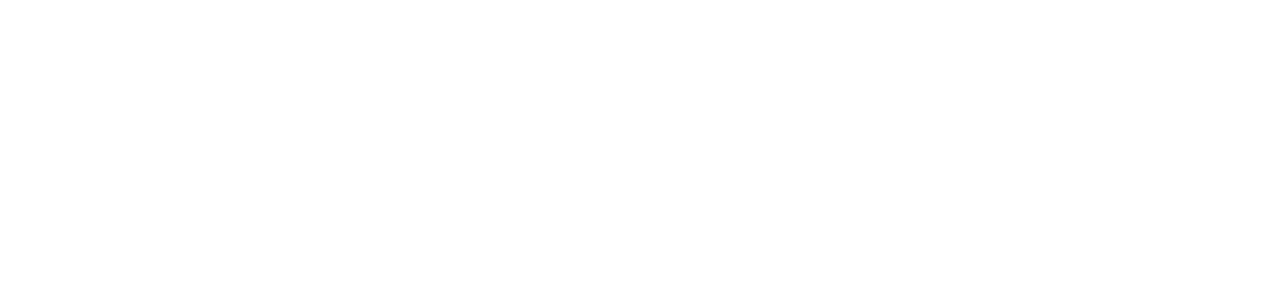
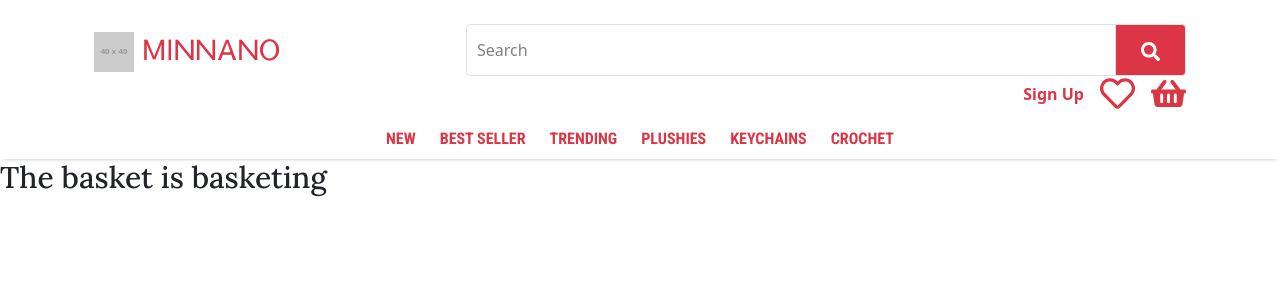
Before and after one commit to exze-alegre/minnano, a React (Create React App) app: page /basket in a window 1280 px wide. Before the commit this address had no page. Shown: the top 300 px of the page. Built offline with nearby package versions, Linux system fonts and the light colour scheme.

Commit message:
fixed productpage overflow, Basket page is now linked

```diff
--- a/src/App.js
+++ b/src/App.js
@@ -1,6 +1,7 @@
 import React from "react";
 import { BrowserRouter as Router, Route, Routes } from "react-router-dom";
 import SearchResults from "./components/pages/SearchResult";
+import Basket from "./components/pages/Basket";
 import Home from "./components/pages/Home";
 import ProductPage from "./components/pages/ProductPage";
 function App() {
@@ -9,6 +10,7 @@ function App() {
       <Router>
         <Routes>
           <Route path="/" element={<Home />} />
+          <Route path="/basket" element={<Basket />} />
           <Route path="/search" element={<SearchResults />} />
           <Route path="/product/:id" element={<ProductPage />} />
         </Routes>
--- a/src/components/common/Header.js
+++ b/src/components/common/Header.js
@@ -1,7 +1,5 @@
-//Header.js
-
 import React, { useState } from "react";
-import { useNavigate } from "react-router-dom"; // Import useNavigate
+import { useNavigate } from "react-router-dom";
 import {
   FaSearch,
   FaRegHeart,
@@ -27,22 +25,22 @@ const Header = ({ loggedIn, userProfile }) => {
 
   const handleSearch = async (e) => {
     e.preventDefault();
-
     if (searchQuery) {
-      // Redirect to the search results page with the query
       navigate(`/search?query=${encodeURIComponent(searchQuery)}`);
     }
   };
 
-  // Function to navigate to homepage when brand is clicked
   const handleBrandClick = () => {
-    navigate("/"); // Navigate to the homepage
+    navigate("/");
+  };
+
+  const handleBasketClick = () => {
+    navigate("/basket"); // Absolute path
   };
 
   return (
     <Navbar expand="lg header pt-4">
       <Container className="d-flex flex-column">
-        {/* Top Header */}
         <Row className="w-100 align-items-center mb-3">
           <Col>
             <Navbar.Brand
@@ -90,14 +88,13 @@ const Header = ({ loggedIn, userProfile }) => {
               <Nav.Link href="#Likes">
                 <FaRegHeart className="likes" />
               </Nav.Link>
-              <Nav.Link href="#Basket">
+              <Nav.Link onClick={handleBasketClick}>
                 <FaShoppingBasket className="basket" />
               </Nav.Link>
             </div>
           </Col>
         </Row>
 
-        {/* Bottom Navigation */}
         <Row className="w-100 justify-content-md-center bottom-nav">
           <Col xs="auto">
             <Nav.Link href="#New">
--- a/src/components/common/ShippingInfo.js
+++ b/src/components/common/ShippingInfo.js
@@ -27,17 +27,12 @@ const ShippingInfo = ({ selectedCountry, setSelectedCountry }) => {
               <span>Free & Easy Returns</span>
             </div>
             <div className="info-item">
-              <i className="bi bi-truck"></i> {/* Icon for Shipping */}
               <span>Shipping Discount</span>
-              <span>for orders over ₱249</span>
             </div>
             <div className="info-item">
-              <i className="bi bi-box"></i> {/* Icon for Local Shipping */}
-              <span>Shipping to</span>
               <span>Shipped Locally</span>
             </div>
             <div className="info-item">
-              <i className="bi bi-credit-card"></i>{" "}
               {/* Icon for Shipping Fee */}
               <span>Shipping Fee</span>
             </div>
--- /dev/null
+++ b/src/components/pages/Basket.js
@@ -0,0 +1,13 @@
+import React from "react";
+import Header from "../common/Header";
+
+const Basket = () => {
+  return (
+    <div>
+      <Header />
+      <h1>The basket is basketing</h1>
+    </div>
+  );
+};
+
+export default Basket;
--- a/src/styles/ProductPage.scss
+++ b/src/styles/ProductPage.scss
@@ -1,3 +1,7 @@
+body {
+  overflow-x: hidden; /* Prevent horizontal scrolling globally */
+}
+
 .product-page-container {
   padding: 0 100px;
 }
```
Also changed, not shown: src/components/pages/Cart.js (deleted).
